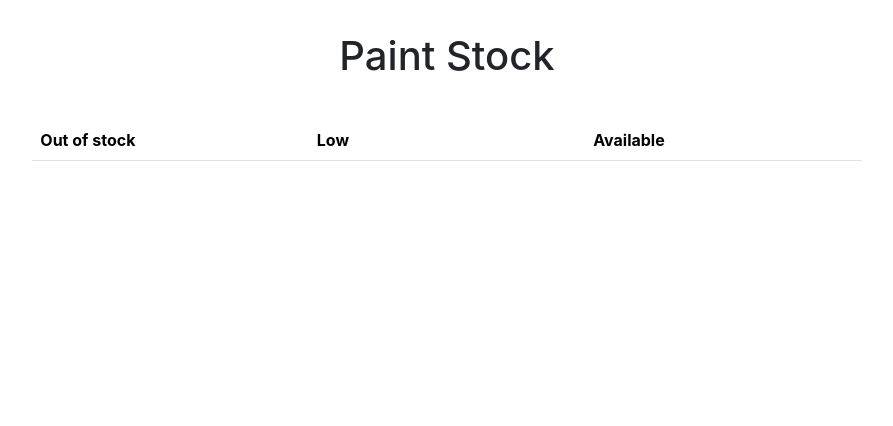
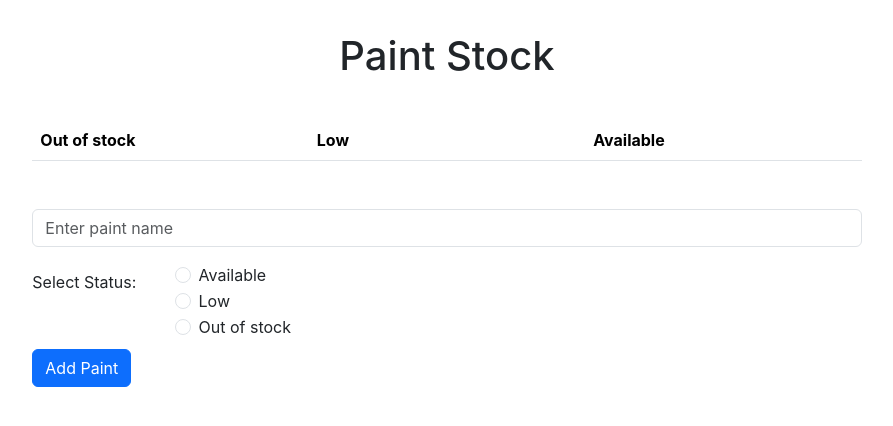
Before and after one commit to Benh7049/Paint-stock, a React (Create React App) app in the folder client/paint-stock/: page / in a window 1280 px wide. Shown: the top 426 px of the page, without its empty margins (193-1086 px from the left). Built offline with nearby package versions, Linux system fonts and the light colour scheme.

Commit message:
created paint form UI wip

```diff
--- a/client/paint-stock/src/App.js
+++ b/client/paint-stock/src/App.js
@@ -1,6 +1,7 @@
 import { Container, Row, Col,} from "react-bootstrap";
 import "./App.css";
 import SwimLane from "./Components/SwimLane";
+import PaintForm from "./Components/PaintForm";
 const App = () => {
   return (
     <Container fluid>
@@ -11,6 +12,9 @@ const App = () => {
         <Col className="content-col" xs={8}>
           <SwimLane></SwimLane>
         </Col>
+        <Col className="content-col" xs={8}>
+          <PaintForm></PaintForm>
+        </Col>
       </Row>
     </Container>
   );
--- /dev/null
+++ b/client/paint-stock/src/Components/PaintForm.js
@@ -0,0 +1,43 @@
+import React from "react";
+import { Button, Form, Col, Row } from "react-bootstrap";
+
+const PaintForm = () => {
+  return (
+    <Form style={{ width: "100%" }}>
+      <Row>
+        <Form.Group as={Col}>
+          <Form.Control placeholder="Enter paint name" />
+        </Form.Group>
+      </Row>
+      <fieldset>
+        <Form.Group as={Row} className="mt-3">
+          <Form.Label as="legend" column sm={2}>
+            Select Status:
+          </Form.Label>
+          <Col sm={10}>
+            <Form.Check
+              type="radio"
+              label="Available"
+              name="paintStatusRadios"
+            />
+            <Form.Check
+              type="radio"
+              label="Low"
+              name="paintStatusRadios"
+            />
+            <Form.Check
+              type="radio"
+              label="Out of stock"
+              name="paintStatusRadios"
+            />
+          </Col>
+        </Form.Group>
+      </fieldset>
+      <Button variant="primary" type="submit" xs={6} className="mt-2">
+        Add Paint
+      </Button>
+    </Form>
+  );
+};
+
+export default PaintForm;
```
